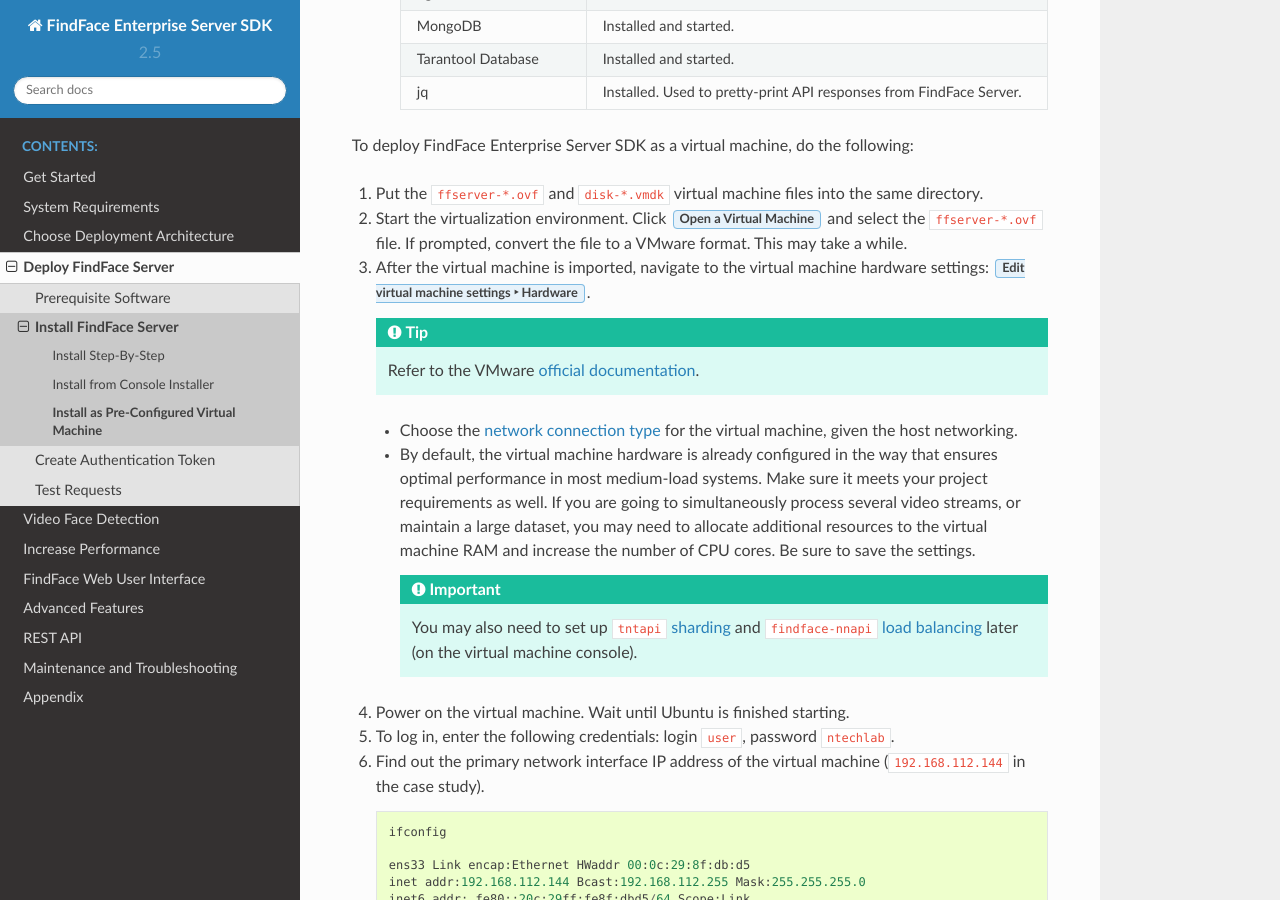
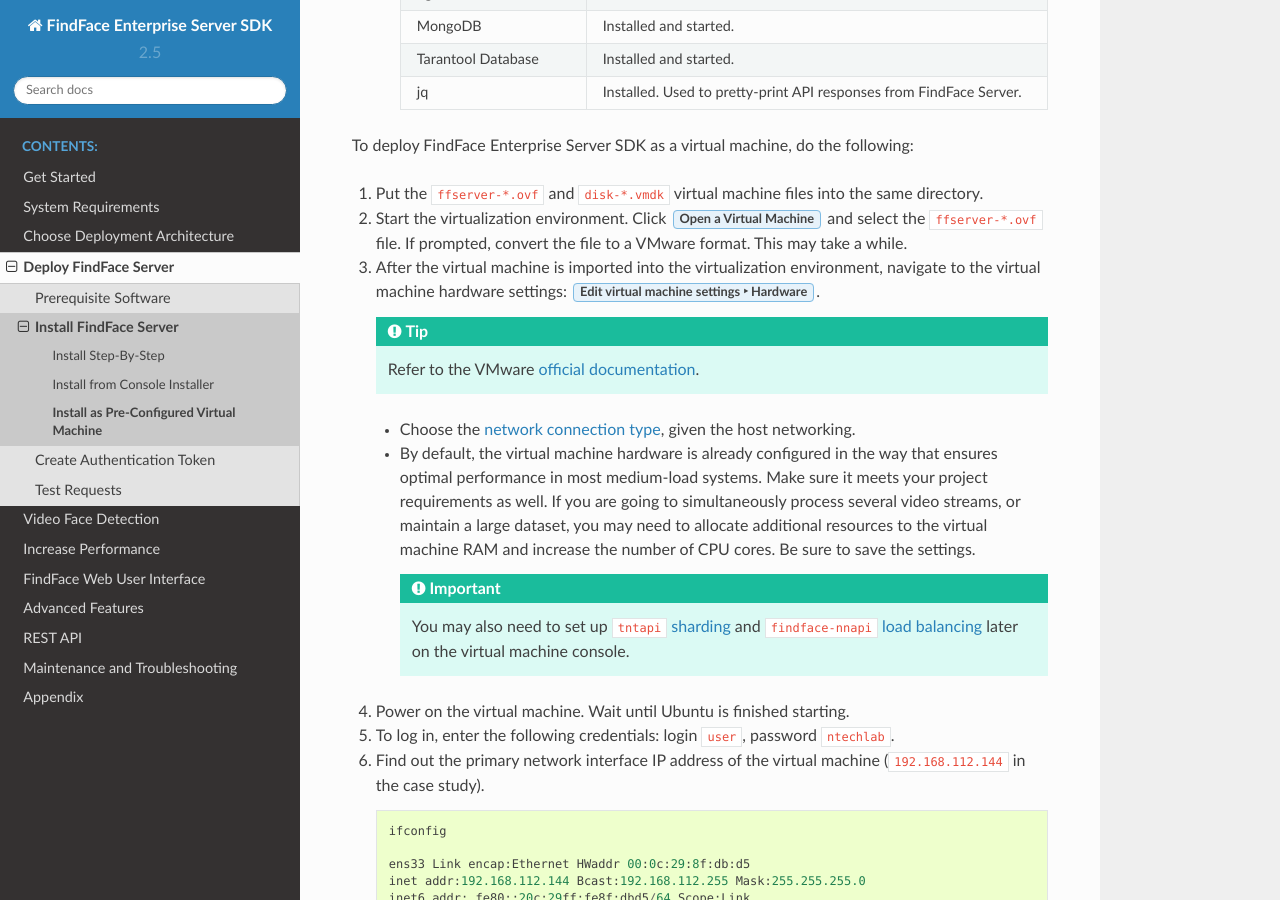
Before and after one commit to NTech-Lab/docs, a Sphinx documentation site: the page built from docs/vm.rst, in a window 1280 px wide and 900 px high, scrolled down 1496 px. Built offline with Sphinx 7.4.7 and the Read the Docs theme 2.0.0, drawn with Linux system fonts in a browser that asks for light colours.

Commit message:
localization

```diff
--- a/docs/vm.rst
+++ b/docs/vm.rst
@@ -72,16 +72,16 @@
 
 #. Put the ``ffserver-*.ovf`` and ``disk-*.vmdk`` virtual machine files into the same directory.
 #. Start the virtualization environment. Click :guilabel:`Open a Virtual Machine` and select the ``ffserver-*.ovf`` file. If prompted, convert the file to a VMware format. This may take a while.
-#. After the virtual machine is imported, navigate to the virtual machine hardware settings: :menuselection:`Edit virtual machine settings --> Hardware`.
+#. After the virtual machine is imported into the virtualization environment, navigate to the virtual machine hardware settings: :menuselection:`Edit virtual machine settings --> Hardware`.
 
    .. tip::
       Refer to the VMware `official documentation <https://docs.vmware.com/en/VMware-Workstation-Pro/14.0/com.vmware.ws.using.doc/GUID-E2668921-F40D-4CED-BA1B-FE4DC497D910.html>`__.
 
-   * Choose the `network connection type <https://docs.vmware.com/en/VMware-Workstation-Pro/14.0/com.vmware.ws.using.doc/GUID-0CE1AE01-7E79-41BB-9EA8-4F839BE40E1A.html>`__ for the virtual machine, given the host networking.
+   * Choose the `network connection type <https://docs.vmware.com/en/VMware-Workstation-Pro/14.0/com.vmware.ws.using.doc/GUID-0CE1AE01-7E79-41BB-9EA8-4F839BE40E1A.html>`__, given the host networking.
    * By default, the virtual machine hardware is already configured in the way that ensures optimal performance in most medium-load systems. Make sure it meets your project requirements as well. If you are going to simultaneously process several video streams, or maintain a large dataset, you may need to allocate additional resources to the virtual machine RAM and increase the number of CPU cores. Be sure to save the settings.
 
      .. important::
-        You may also need to set up ``tntapi`` :ref:`sharding <tntapi-sharding>` and ``findface-nnapi`` :ref:`load balancing <load-balancing>` later (on the virtual machine console).
+        You may also need to set up ``tntapi`` :ref:`sharding <tntapi-sharding>` and ``findface-nnapi`` :ref:`load balancing <load-balancing>` later on the virtual machine console.
 
 #. Power on the virtual machine. Wait until Ubuntu is finished starting.
 #. To log in, enter the following credentials: login ``user``, password ``ntechlab``.
```
Also changed, not shown: 2 other files.
